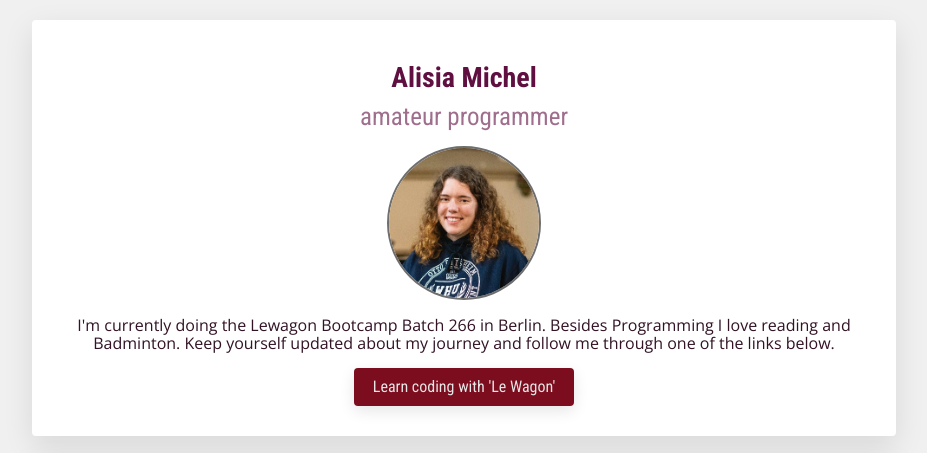
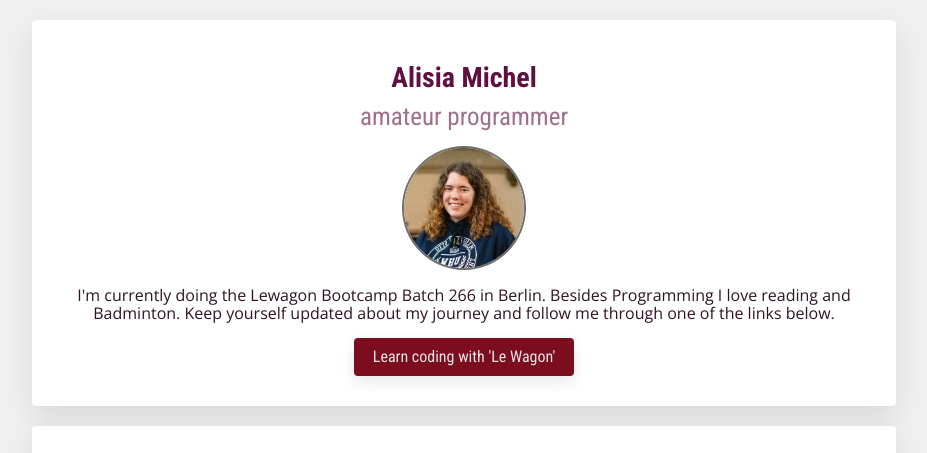
Before and after one commit to 0-1123/profile, a plain HTML site: page index.html in a window 1280 px wide. Shown: the top 453 px of the page, without its empty margins (176-1103 px from the left). Drawn offline with nearby package versions, Linux system fonts and the light colour scheme.

Commit message:
smaller picture, changed title

```diff
--- a/index.html
+++ b/index.html
@@ -1,6 +1,6 @@
 <html>
   <header>
-    <title>My profile</title>
+    <title>Alisias profile</title>
     <meta charset="utf-8">
     <link rel="stylesheet" href="https://use.fontawesome.com/releases/v5.0.10/css/all.css">
     <link href="https://fonts.googleapis.com/css?family=Open+Sans|Roboto+Condensed:400,700&display=swap" rel="stylesheet">
--- a/style.css
+++ b/style.css
@@ -42,7 +42,7 @@ h2 {
 }
 
 .profile_pic {
-  width: 150px;
+  width: 120px;
   border-radius: 50%;
   border: 2px solid rgb(111, 111, 111);
 }
```
